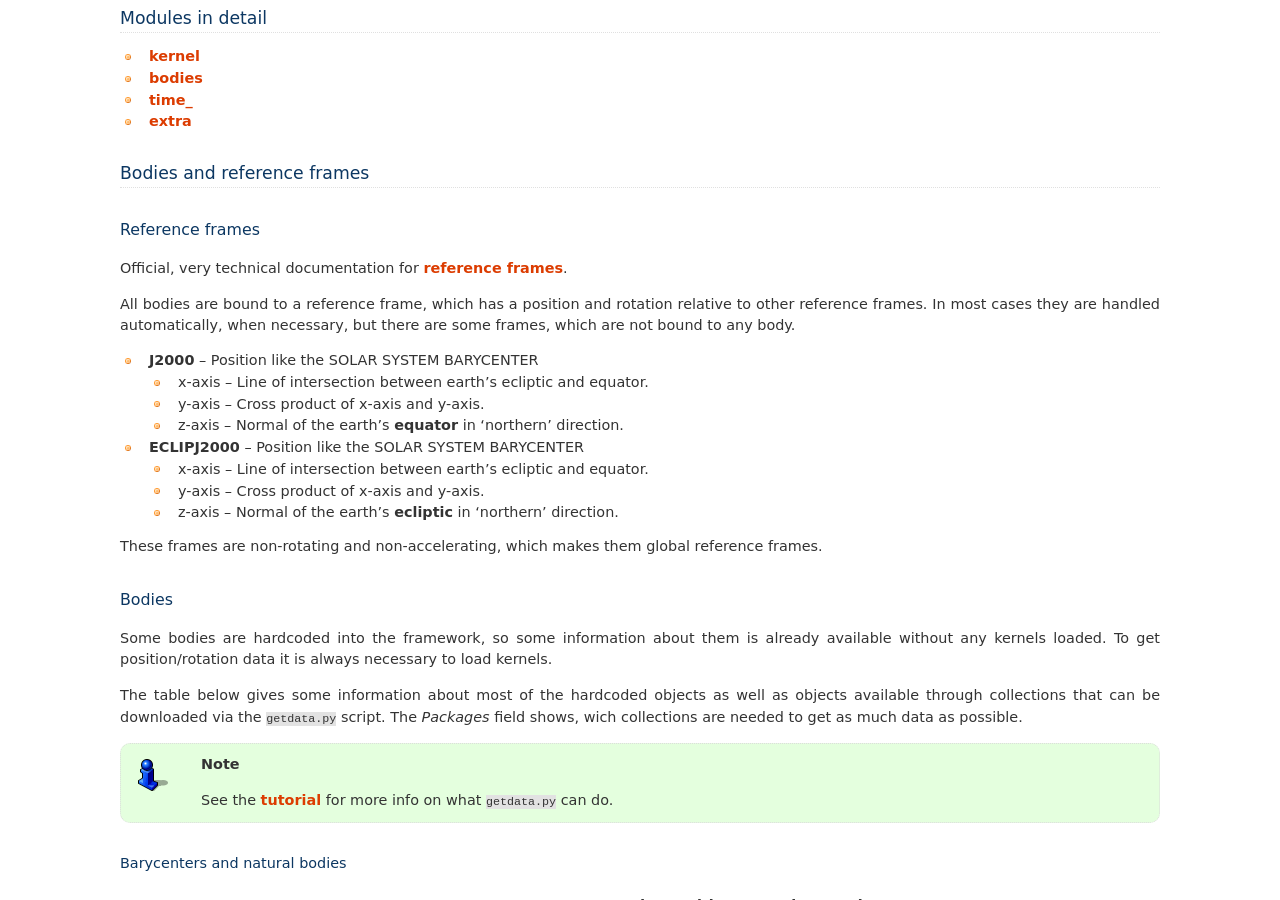
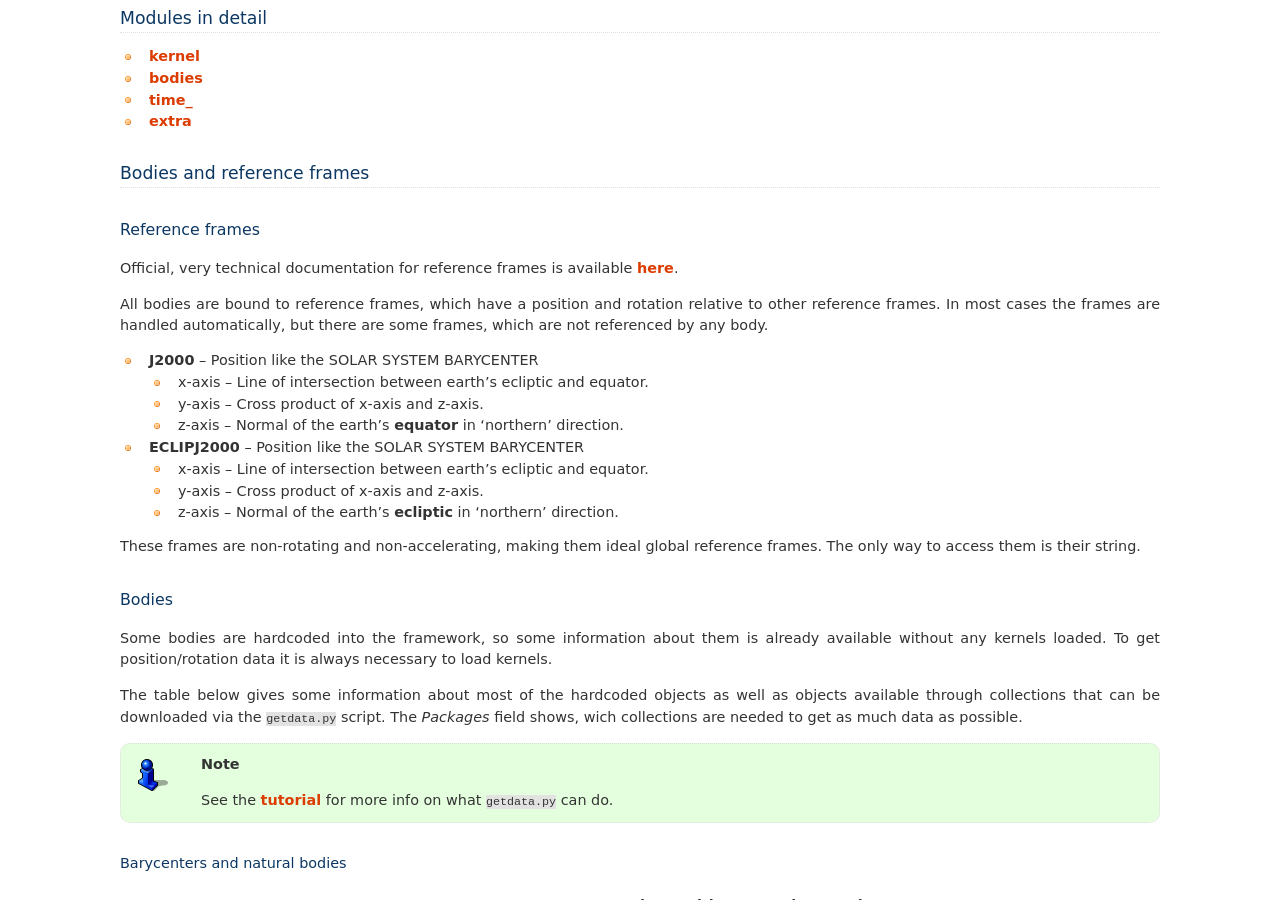
Before and after one commit to DaRasch/spiceminer, a Sphinx documentation site: the page built from docs/documentation/index.rst, in a window 1280 px wide and 900 px high, scrolled down 552 px. Built offline with Sphinx 7.4.7, drawn with Linux system fonts in a browser that asks for light colours.

Commit message:
Carrington-rotation and documentation. Added new module for extensions using spiceminer. Added function for carrington rotation to spiceminer.extensions. Cleared up some docs and the README.

```diff
--- a/docs/documentation/index.rst
+++ b/docs/documentation/index.rst
@@ -68,27 +68,27 @@ Reference frames
 
 .. _reference frames: http://naif.jpl.nasa.gov/pub/naif/toolkit_docs/C/req/frames.html
 
-Official, very technical documentation for `reference frames`_.
+Official, very technical documentation for reference frames is available
+`here <reference frames>`_.
 
-All bodies are bound to a reference frame, which has a position and rotation
-relative to other reference frames. In most cases they are handled
-automatically, when necessary, but there are some frames, which are not
-bound to any body.
+All bodies are bound to reference frames, which have a position and rotation
+relative to other reference frames. In most cases the frames are handled
+automatically, but there are some frames, which are not referenced by any body.
 
 * **J2000** -- Position like the SOLAR SYSTEM BARYCENTER
 
   * x-axis -- Line of intersection between earth's ecliptic and equator.
-  * y-axis -- Cross product of x-axis and y-axis.
+  * y-axis -- Cross product of x-axis and z-axis.
   * z-axis -- Normal of the earth's **equator** in 'northern' direction.
 
 * **ECLIPJ2000** -- Position like the SOLAR SYSTEM BARYCENTER
 
   * x-axis -- Line of intersection between earth's ecliptic and equator.
-  * y-axis -- Cross product of x-axis and y-axis.
+  * y-axis -- Cross product of x-axis and z-axis.
   * z-axis -- Normal of the earth's **ecliptic** in 'northern' direction.
 
-These frames are non-rotating and non-accelerating, which makes them global
-reference frames.
+These frames are non-rotating and non-accelerating, making them ideal global
+reference frames. The only way to access them is their string.
 
 .. _documentation-bodies:
 
```
Also changed, not shown: README.md (+12 -4 lines), docs/tutorial/index.rst (+10 -6 lines), 4 other files.
